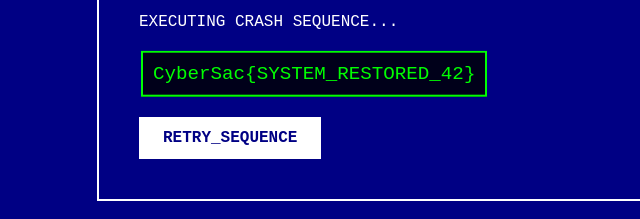
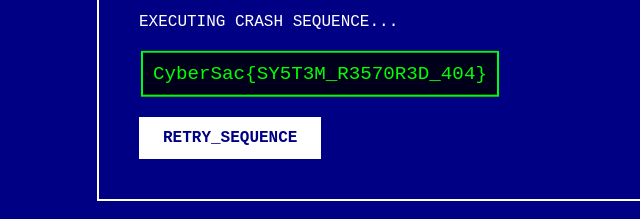
Before and after one commit to MShrinath/pnf404web2, a plain HTML site: page yes.html in a window 1280 px wide. Shown: the part 372-591 px from the top of the page, 201-841 px from the left. Drawn offline with Linux system fonts and the light colour scheme.

Commit message:
update flag

```diff
--- a/yes.html
+++ b/yes.html
@@ -11,7 +11,7 @@
         <h1>DEBUG_SUCCESS</h1>
         <p>SYSTEM INTEGRITY RESTORED</p>
         <p>EXECUTING CRASH SEQUENCE...</p>
-        <div class="flag">CyberSac{SYSTEM_RESTORED_42}</div>
+        <div class="flag">CyberSac{SY5T3M_R3570R3D_404}</div>
         <button onclick="window.location.href='index.html'">RETRY_SEQUENCE</button>
     </div>
     <script src="script.js"></script>
```
